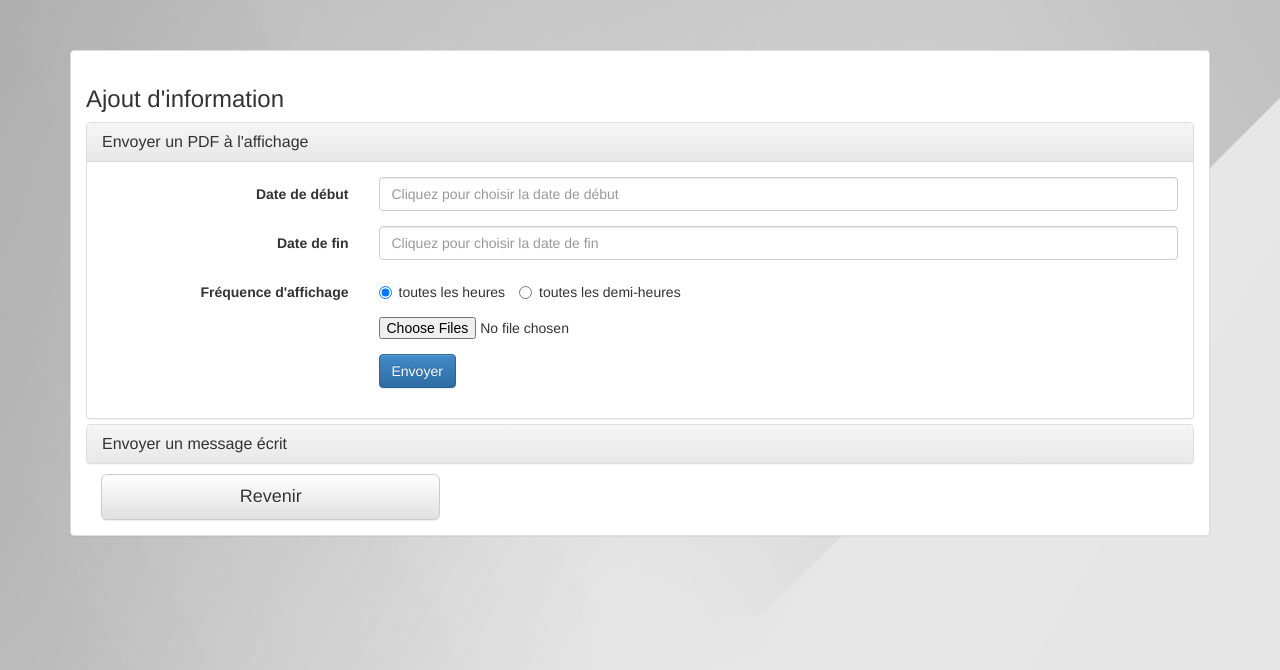
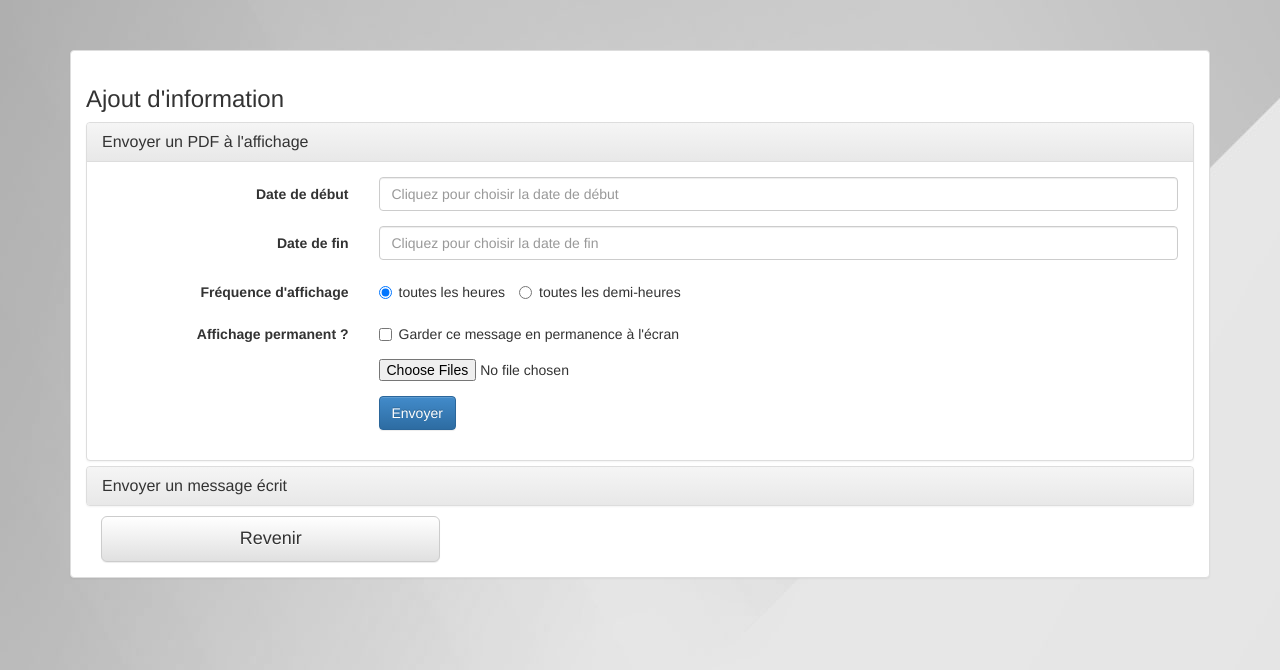
Before and after one commit to Menichelli/sylene, a Django app: page /userpanel/add_info in a window 1280 px wide. Shown: the top 670 px of the page. Run offline with Django 3.2, Linux system fonts and the light colour scheme; a user stored in the database is signed in; parts of the project's set-up code (start-up, migrations or seed data) failed here and were passed over; some libraries are stand-ins or nearby versions.

Commit message:
ajout message permanent

```diff
--- a/sylene_project/sylene/templates/add_info.html
+++ b/sylene_project/sylene/templates/add_info.html
@@ -43,6 +43,14 @@
                                 </label>
                                   <label class="radio-inline">
                                   <input type="radio" name="frequence" id="1" value="1"> toutes les demi-heures
+                                </label>
+                              </div>
+                            </div>
+                            <div class="form-group">
+                              <label for="frequence" class="col-sm-3 control-label">Affichage permanent ?</label>
+                              <div class="col-sm-9">
+                                <label class="checkbox-inline">
+                                  <input type="checkbox" name="permanent" id="0" value="0"> Garder ce message en permanence à l'écran
                                 </label>
                               </div>
                             </div>
```
